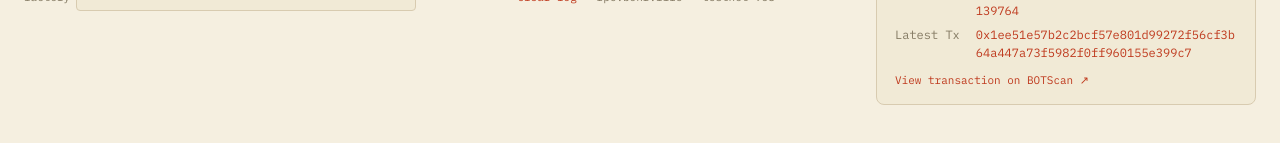
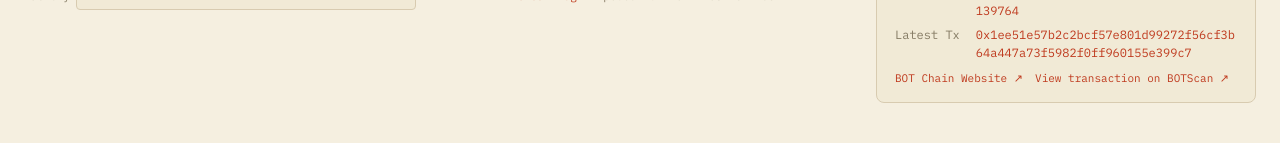
Before and after one commit to Henoch4/bot-launch, a website: page frontend/index.html in a window 1280 px wide. Shown: the part 7653-7796 px from the top of the page. Drawn offline with nearby package versions, Linux system fonts and the light colour scheme.

Commit message:
feat: add BOT Chain Website link to proof footer

```diff
--- a/frontend/index.html
+++ b/frontend/index.html
@@ -282,7 +282,9 @@ button.btn{
   .proof .proof-grid .val{color:var(--seal);overflow-wrap:anywhere;}
   .proof .proof-link{display:inline-block;margin-top:10px;font-family:'IBM Plex Mono',monospace;font-size:11px;color:var(--seal);text-decoration:none;}
   .proof .proof-link:hover{text-decoration:underline;}
-  @media(max-width:560px){.proof{max-width:100%;}.proof .proof-grid{grid-template-columns:1fr;gap:2px;}.proof .proof-link{display:block;margin-top:8px;}}
+  .proof-links{display:flex;gap:12px;flex-wrap:wrap;margin-top:8px;}
+  .proof-links .proof-link{margin-top:0;}
+  @media(max-width:560px){.proof{max-width:100%;}.proof .proof-grid{grid-template-columns:1fr;gap:2px;}.proof-links{flex-direction:column;gap:4px;}.proof .proof-link{display:block;margin-top:4px;}}
   .wp-prose{color:var(--ink);font-size:15.5px;line-height:1.65;}
   .wp-prose p{margin:0 0 16px;}
   .wp-sub{margin-top:32px;margin-bottom:16px;font-size:20px;font-weight:800;color:var(--ink);}
@@ -671,7 +673,10 @@ creator adds liquidity (own keys, own LP)</div>
         <span>Contract</span><span class="val">0x839163E7d05531a1B1BEa5ac7352AA4cF2139764</span>
         <span>Latest Tx</span><span class="val">0x1ee51e57b2c2bcf57e801d99272f56cf3b64a447a73f5982f0ff960155e399c7</span>
       </div>
+      <div class="proof-links">
+        <a href="https://botchain.ai" target="_blank" rel="noopener" class="proof-link">BOT Chain Website ↗</a>
         <a href="https://scan.botchain.ai/tx/0x1ee51e57b2c2bcf57e801d99272f56cf3b64a447a73f5982f0ff960155e399c7" target="_blank" rel="noopener" class="proof-link">View transaction on BOTScan ↗</a>
+      </div>
     </div>
 </footer>
 
```
Lines whose indentation alone changed are shown as unchanged.
